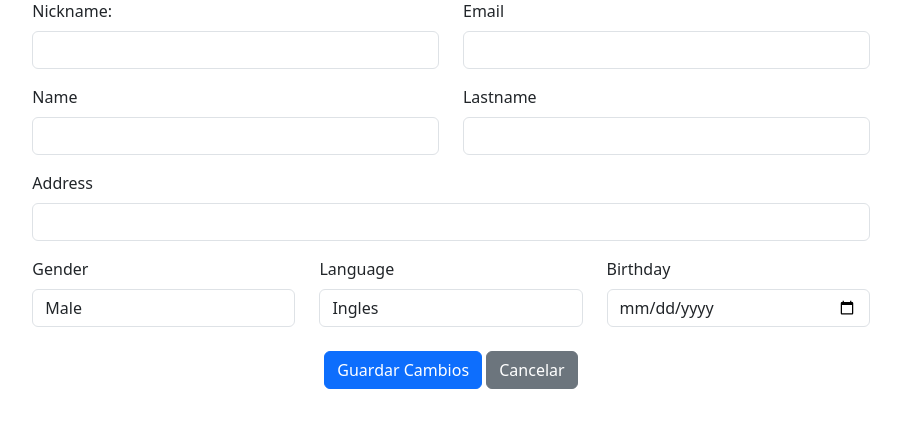
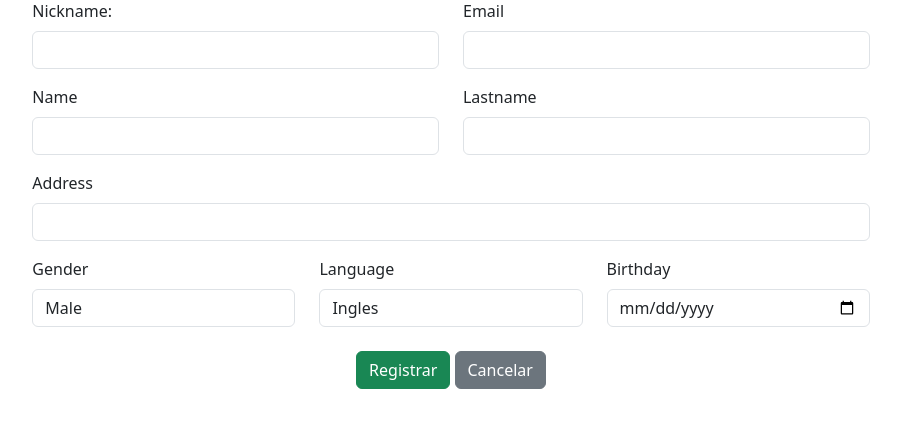
Before and after one commit to jesusalexis/todo-list, a Flask app: template todor/templates/account/profile.html in a window 1280 px wide. Shown: the part 167-614 px from the top of the page, without its empty margins (189-1090 px from the left). Run offline with Flask 3, Linux system fonts and the light colour scheme; the template is opened without the code that fills it: values that come from a table or form of the project are taken from there, others are empty.

Commit message:
RF update query validate form and save user file:user.py

```diff
--- a/forms.py
+++ b/forms.py
@@ -36,7 +36,7 @@ class UserForm(FlaskForm):
     )
     language = SelectField(
         'Language',
-        choices=[('ingles', 'Ingles'), ('español', 'Español'), ('frances', 'frances'),('ingles', 'Ingles'), ('español', 'Español'), ('frances', 'frances')],
+        choices=[('ingles', 'Ingles'), ('español', 'Español'), ('frances', 'frances')],
         validators=[Optional()]
     )
     birthday = DateField(
@@ -44,4 +44,4 @@ class UserForm(FlaskForm):
         format='%Y-%m-%d',
         validators=[Optional()]
     )
-    submit = SubmitField('Submit')
+    submit = SubmitField('Registrar')
--- a/requirements.txt
+++ b/requirements.txt
@@ -2,11 +2,15 @@ alembic==1.14.0
 blinker==1.8.2
 click==8.1.7
 colorama==0.4.6
+dnspython==2.7.0
+email_validator==2.2.0
 Flask==3.0.3
 Flask-Migrate==4.0.7
 Flask-MySQLdb==2.0.0
 Flask-SQLAlchemy==3.1.1
+Flask-WTF==1.2.2
 greenlet==3.1.1
+idna==3.10
 itsdangerous==2.2.0
 Jinja2==3.1.4
 Mako==1.3.6
@@ -16,3 +20,4 @@ PyMySQL==1.1.1
 SQLAlchemy==2.0.36
 typing_extensions==4.12.2
 Werkzeug==3.0.4
+WTForms==3.2.1
--- a/todor/templates/account/profile.html
+++ b/todor/templates/account/profile.html
@@ -96,7 +96,10 @@
 
       <!-- Botones -->
       <div class="text-center mt-4">
-        <button type="submit" class="btn btn-primary">Guardar Cambios</button>
+        <!-- <button type="submit" class="btn btn-primary">Guardar Cambios</button> -->
+
+        {{ form.hidden_tag() }}
+        {{ form.submit( class='btn btn-success') }}
         <a href="#" class="btn btn-secondary">Cancelar</a>
       </div>
     </form>
```
Also changed, not shown: todor/user.py (+9 -6 lines).
